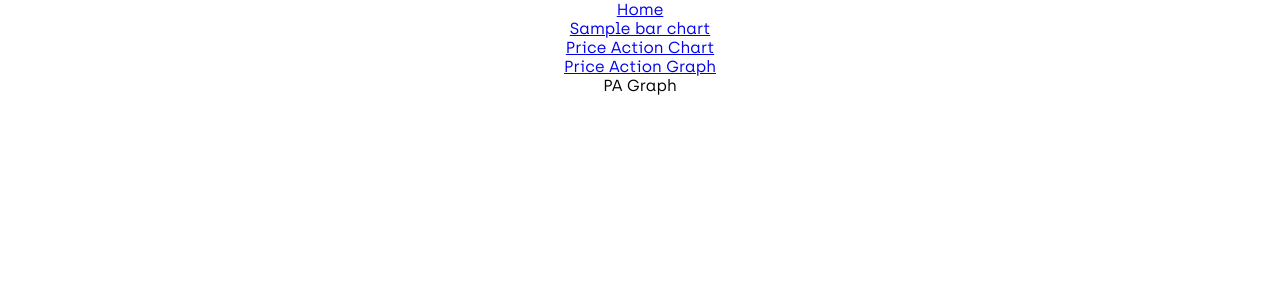
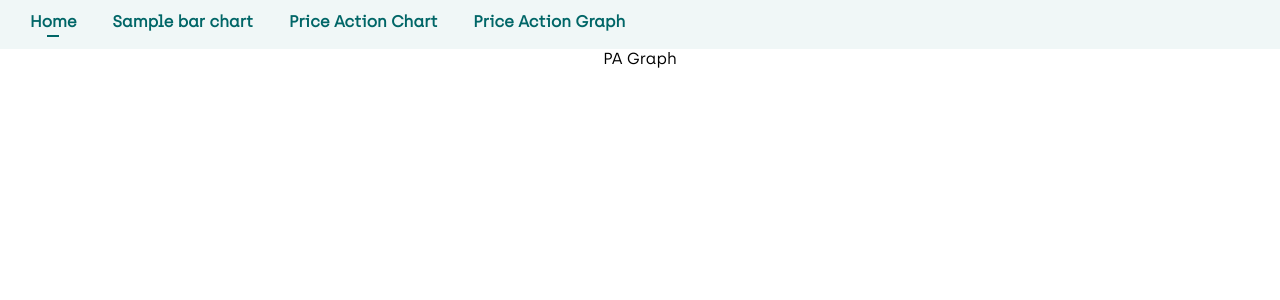
Before and after one commit to algotradeX/atx-dashboard, a React (Create React App) app: page /price-action-graph in a window 1280 px wide. Shown: the top 300 px of the page. Built offline with nearby package versions, Linux system fonts and the light colour scheme.

Commit message:
Add NavBar, styles

```diff
--- a/package.json
+++ b/package.json
@@ -6,6 +6,7 @@
     "@testing-library/jest-dom": "^4.2.4",
     "@testing-library/react": "^9.3.2",
     "@testing-library/user-event": "^7.1.2",
+    "classnames": "2.2.6",
     "d3": "5.15.1",
     "d3-array": "2.4.0",
     "d3-scale": "3.2.1",
@@ -40,5 +41,8 @@
   },
   "devDependencies": {
     "react-faux-dom": "4.5.0"
+  },
+  "peerDependencies": {
+    "typescript": "3.8.3"
   }
 }
--- a/src/App.js
+++ b/src/App.js
@@ -26,10 +26,10 @@ class App extends Component {
                                 <BarChart data={[Math.random(), Math.random(), Math.random(), Math.random(), Math.random()]} size={[500,500]} />
                             </Route>
                             <Route path="/awesome-chart">
-                                <AwesomeChart/>
+                                <AwesomeChart />
                             </Route>
                             <Route path="/price-action-graph">
-                                <PriceActionGraph/>
+                                <PriceActionGraph />
                             </Route>
                             <Route path="/">
                                 <Home />
--- a/src/components/NavigationBar/NavBar.js
+++ b/src/components/NavigationBar/NavBar.js
@@ -1,5 +1,7 @@
 import React, {useState} from 'react';
 import {Link, useLocation} from 'react-router-dom';
+import classnames from 'classnames';
+import Styles from './NavBar.module.scss';
 
 export function NavigationBar() {
     const [selected, setSelected] = useState(0);
@@ -37,10 +39,15 @@ export function NavigationBar() {
     };
 
     return (
-        <nav className="navigation-bar">
+        <nav className={Styles.navigationBar}>
             {Object.keys(navigationMap).map((pathname, index) => (
-                <div className={ selected === index ? "navigation-div selected-path" : "navigation-div"} key={pathname}>
-                    <Link to={pathname} onClick={(index) => setSelected(index)}>{navigationMap[pathname].title}</Link>
+                <div className={
+                    classnames({
+                        [Styles.navigationDiv]: true,
+                        [Styles.selectedPath]: selected === index
+                    })
+                } key={pathname}>
+                    <Link to={pathname} onClick={() => setSelected(index)}>{navigationMap[pathname].title}</Link>
                 </div>
             ))}
         </nav>
--- /dev/null
+++ b/src/components/NavigationBar/NavBar.module.scss
@@ -0,0 +1,24 @@
+@import "../../styles/index";
+
+.navigationBar {
+    display: flex;
+    background-color: $background-color;
+    padding: 6px 18px;
+    .navigationDiv {
+        padding: 6px 12px;
+        margin-right: 12px;
+        a {
+            color: $primary-color;
+            font-weight: bold;
+            text-decoration: none;
+        }
+    }
+    .navigationDiv.selectedPath:after {
+        content: ""; /* This is necessary for the pseudo element to work. */
+        display: block; /* This will put the pseudo element on its own line. */
+        margin: 0 auto; /* This will center the border. */
+        width: 25%; /* Change this to whatever width you want. */
+        padding-top: 4px; /* This creates some space between the element and the border. */
+        border-bottom: 2px solid $primary-color;
+    }
+}
--- /dev/null
+++ b/src/styles/index.scss
@@ -0,0 +1,2 @@
+@import "themes/default";
+@import "variables";
--- a/src/styles/themes/default.scss
+++ b/src/styles/themes/default.scss
@@ -0,0 +1,5 @@
+$background-color: #f0f7f7;
+$primary-color: #006667;
+$secondary-color: #ff8367;
+$tertiary-color: #ffd600;
+$text-color: #363a59;
```
Also changed, not shown: src/images/atx-icon1.png (added), src/styles/variables.scss (added), 1 other file (tests, documents, lock files or other folders).
